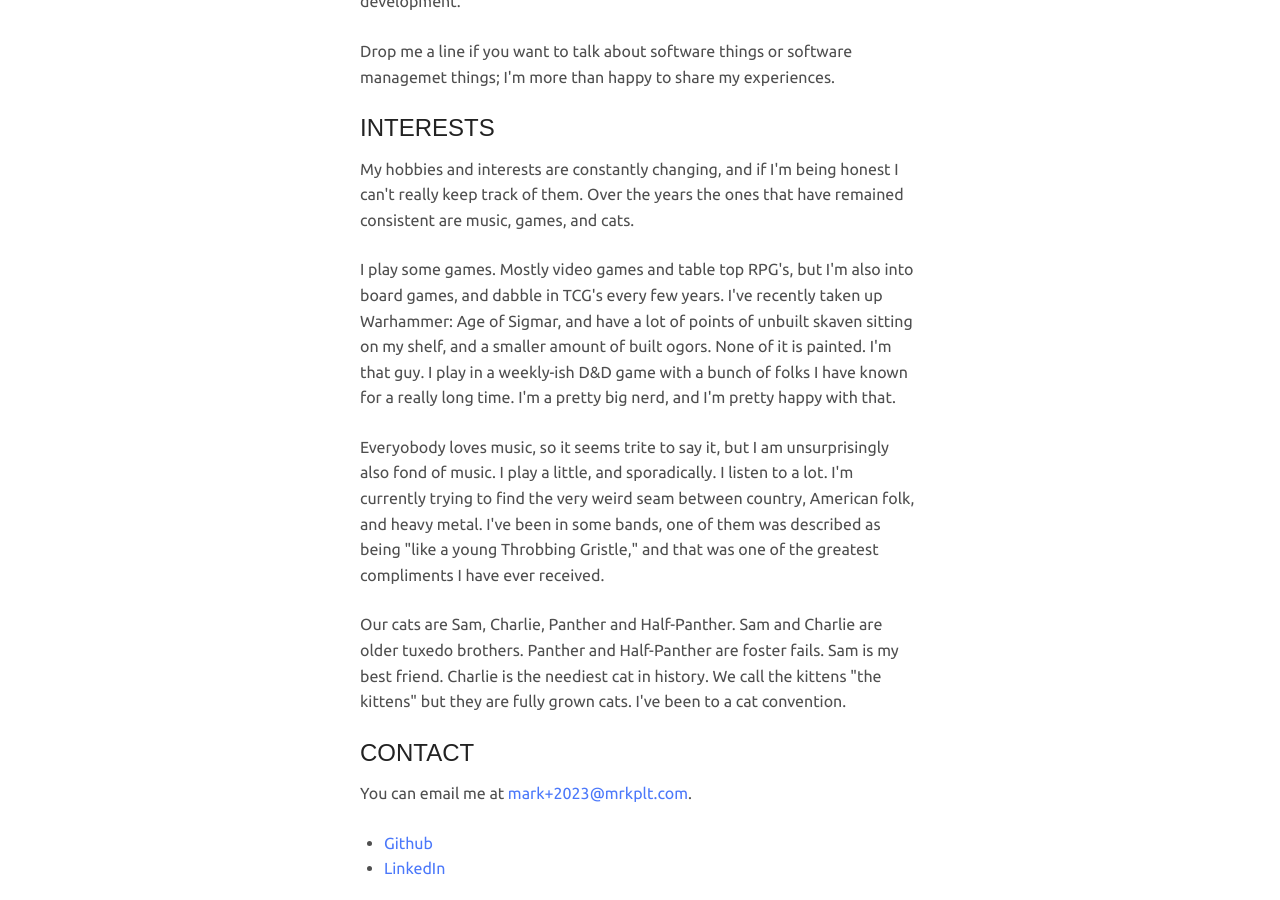
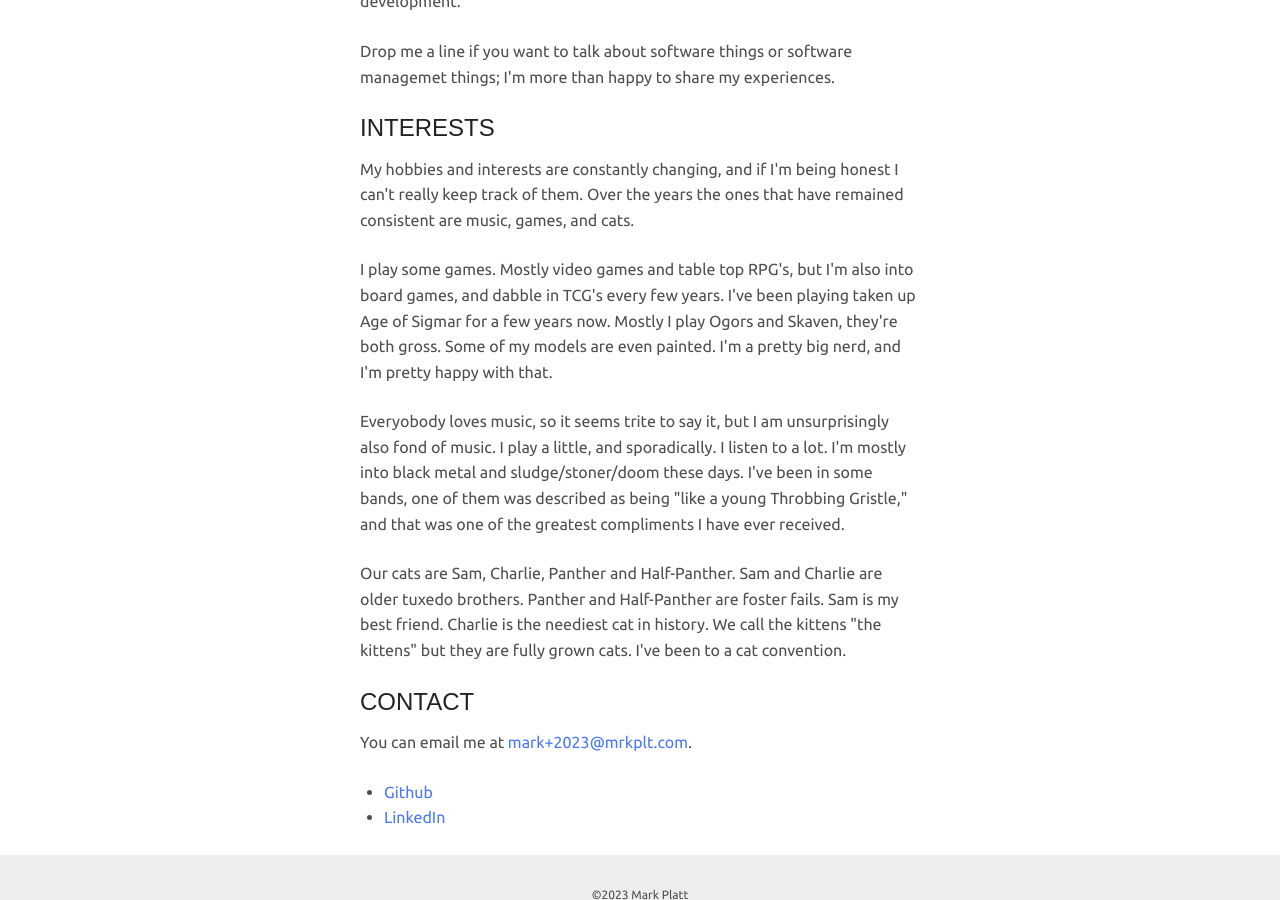
Before and after one commit to mrkplt/mrkplt.github.io, a Jekyll site: the page built from index.html, in a window 1280 px wide and 900 px high, scrolled down 648 px. Built offline with Jekyll 4.4.1, drawn with Linux system fonts in a browser that asks for light colours; some web fonts are replaced.

Commit message:
Update interests.html

```diff
--- a/_includes/interests.html
+++ b/_includes/interests.html
@@ -1,8 +1,8 @@
 <h2 id='interests'>Interests</h2>
   <p>My hobbies and interests are constantly changing, and if I'm being honest I can't really keep track of them. Over the years the ones that have remained consistent are music, games, and cats.</p>
 
-  <p>I play some games. Mostly video games and table top RPG's, but I'm also into board games, and dabble in TCG's every few years. I've recently taken up Warhammer: Age of Sigmar, and have a lot of points of unbuilt skaven sitting on my shelf, and a smaller amount of built ogors. None of it is painted. I'm that guy. I play in a weekly-ish D&amp;D game with a bunch of folks I have known for a really long time. I'm a pretty big nerd, and I'm pretty happy with that.</p>
+  <p>I play some games. Mostly video games and table top RPG's, but I'm also into board games, and dabble in TCG's every few years. I've been playing  taken up Age of Sigmar for a few years now. Mostly I play Ogors and Skaven, they're both gross. Some of my models are even painted. I'm a pretty big nerd, and I'm pretty happy with that.</p>
 
-  <p>Everyobody loves music, so it seems trite to say it, but I am unsurprisingly also fond of music. I play a little, and sporadically. I listen to a lot. I'm currently trying to find the very weird seam between country, American folk, and heavy metal. I've been in some bands, one of them was described as being "like a young Throbbing Gristle," and that was one of the greatest compliments I have ever received.</p>
+  <p>Everyobody loves music, so it seems trite to say it, but I am unsurprisingly also fond of music. I play a little, and sporadically. I listen to a lot. I'm mostly into black metal and sludge/stoner/doom these days. I've been in some bands, one of them was described as being "like a young Throbbing Gristle," and that was one of the greatest compliments I have ever received.</p>
 
   <p>Our cats are Sam, Charlie, Panther and Half-Panther. Sam and Charlie are older tuxedo brothers. Panther and Half-Panther are foster fails. Sam is my best friend. Charlie is the neediest cat in history. We call the kittens "the kittens" but they are fully grown cats. I've been to a cat convention.</p>
```
